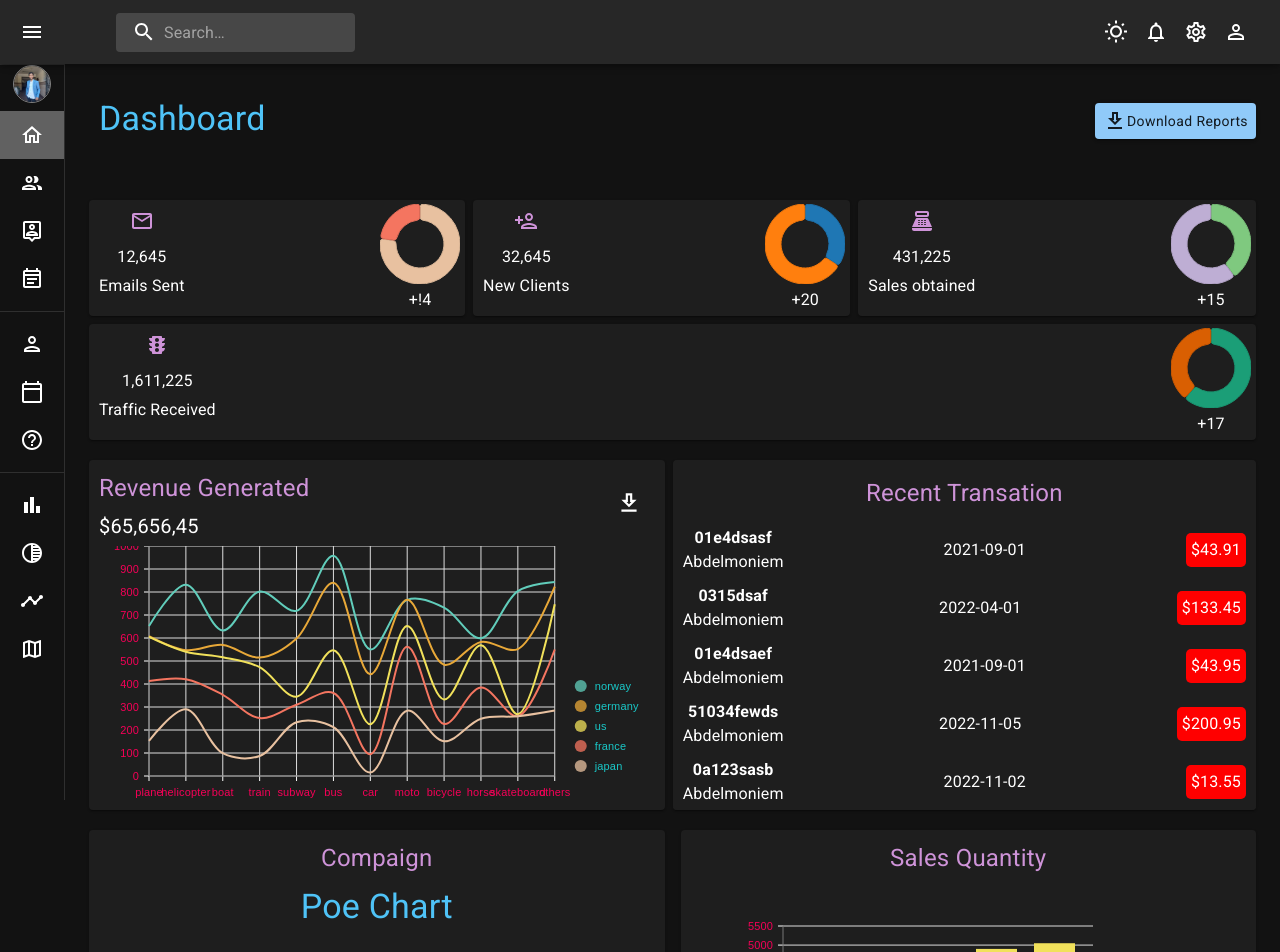
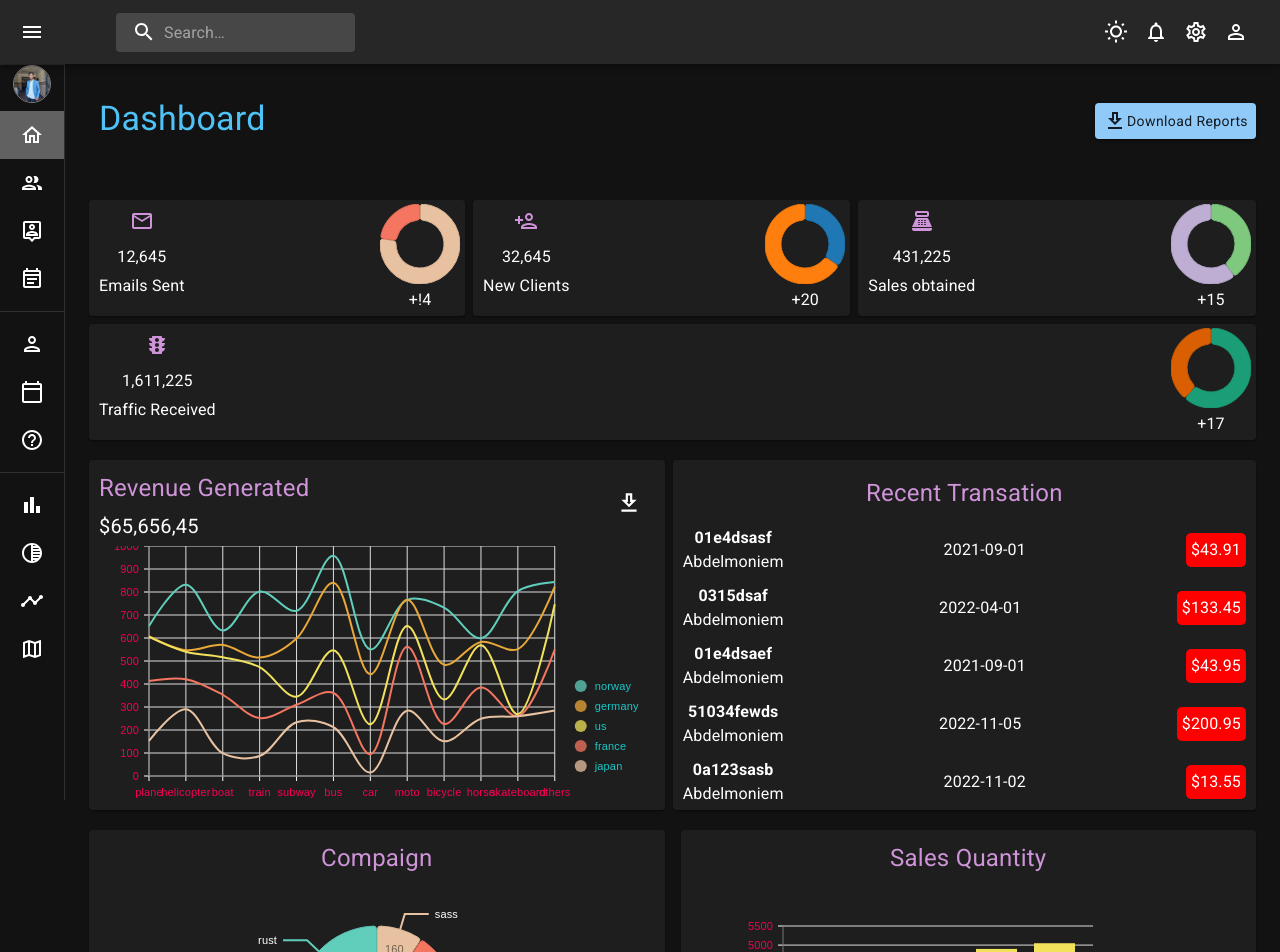
Before and after one commit to Abdelmoniemhgagyy/Dashboard, a React (Create React App) app: page / in a window 1280 px wide. Shown: the top 952 px of the page. Built offline with nearby package versions, Linux system fonts and the light colour scheme; a web font is replaced by a local one.

Commit message:
firstUpload

```diff
--- a/src/pages/Poe/Poe.jsx
+++ b/src/pages/Poe/Poe.jsx
@@ -45,9 +45,10 @@ function Poe({isDashboard=false}) {
 
   return (
     <Box  sx={{height:isDashboard?"280px":"75vh"}}>
-        <Box margin={{left:"5px"}} mb="20px" >
+       {isDashboard ? ""
+       :<Box margin={{left:"5px"}} mb="20px" >
        <Typography variant="h4" color={theme.palette.info.light}>Poe Chart</Typography>
-     </Box>
+     </Box>}
    <ResponsivePie
       theme={{
         "text": {
```
